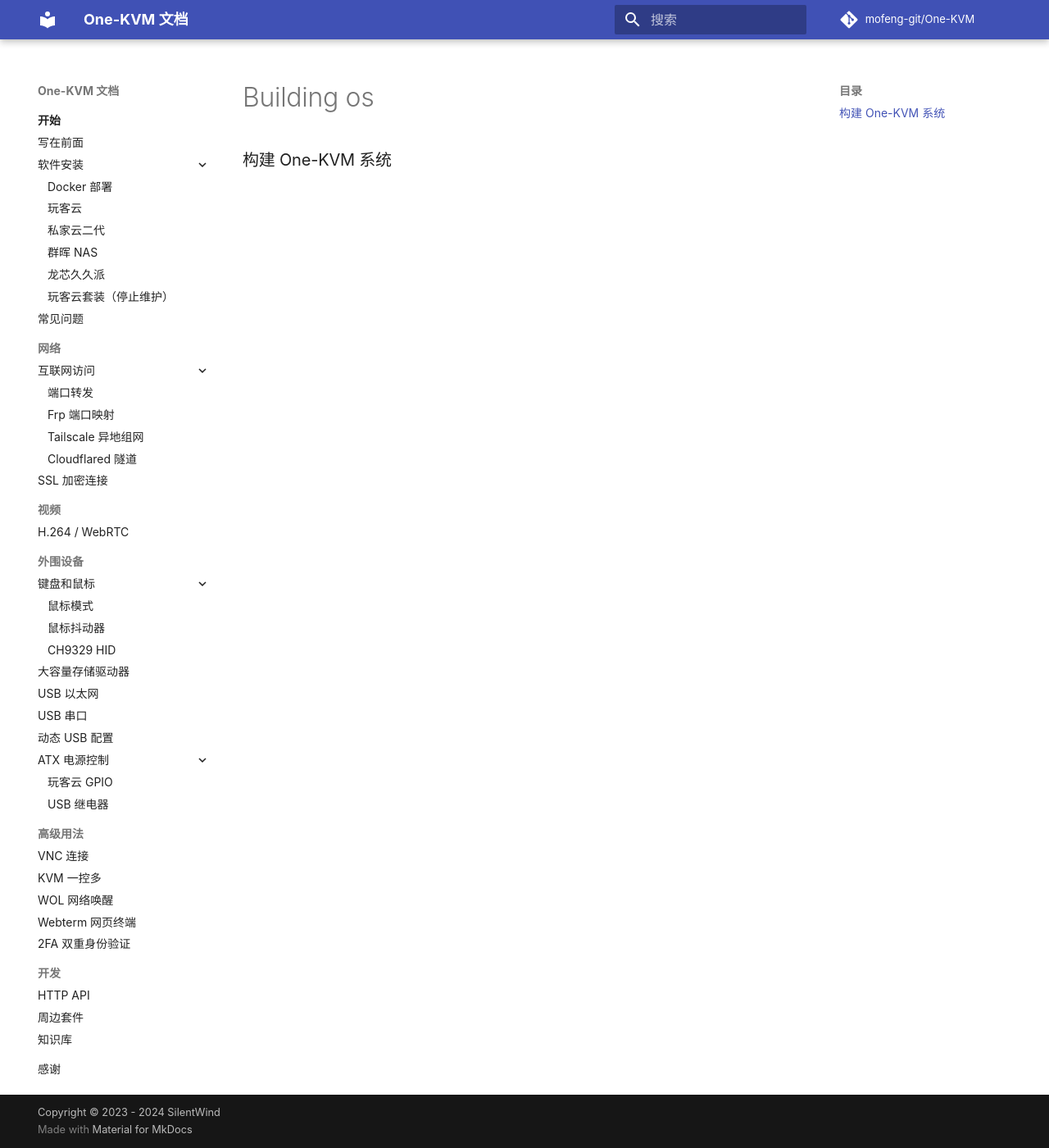
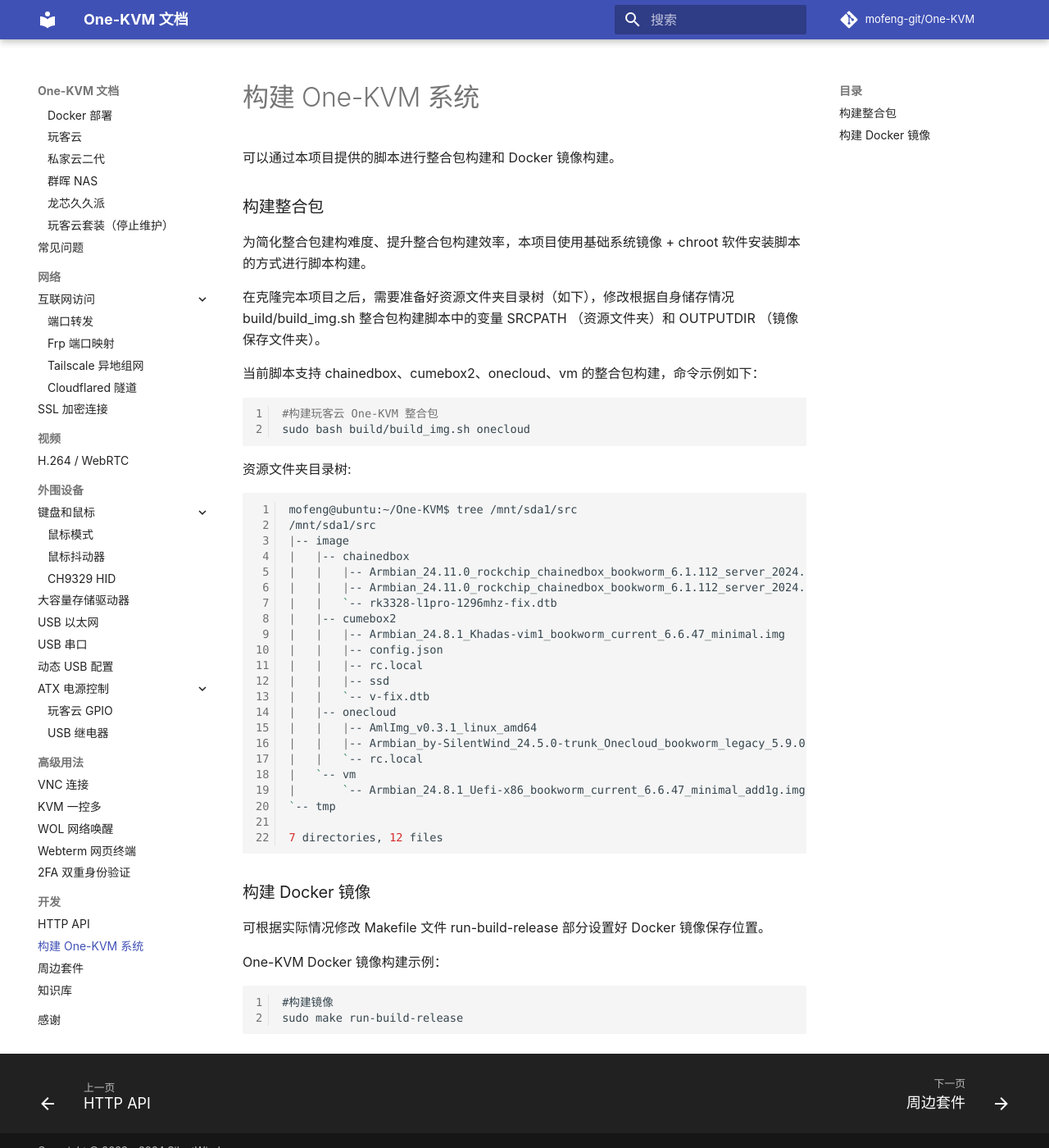
Before and after one commit to mofeng-git/One-KVM_WEB, an MkDocs documentation site: the page built from docs/building_os.md, in a window 1280 px wide and 1400 px high. Shown: the whole window at 82% size. Built offline with MkDocs 1.6.1 and Material for MkDocs 9.7.7, drawn with Linux system fonts in a browser that asks for light colours; comment, search, counter and statistics services are not loaded.

Commit message:
更新文档

````diff
--- a/docs/building_os.md
+++ b/docs/building_os.md
@@ -1 +1,51 @@
-### 构建 One-KVM 系统
+可以通过本项目提供的脚本进行整合包构建和 Docker 镜像构建。
+
+### 构建整合包
+
+为简化整合包建构难度、提升整合包构建效率，本项目使用基础系统镜像 + chroot 软件安装脚本的方式进行脚本构建。
+
+在克隆完本项目之后，需要准备好资源文件夹目录树（如下），修改根据自身储存情况 build/build_img.sh 整合包构建脚本中的变量 SRCPATH （资源文件夹）和 OUTPUTDIR （镜像保存文件夹）。
+
+当前脚本支持 chainedbox、cumebox2、onecloud、vm 的整合包构建，命令示例如下：
+
+```bash
+#构建玩客云 One-KVM 整合包
+sudo bash build/build_img.sh onecloud
+```
+
+资源文件夹目录树:
+```bash
+mofeng@ubuntu:~/One-KVM$ tree /mnt/sda1/src
+/mnt/sda1/src
+|-- image
+|   |-- chainedbox
+|   |   |-- Armbian_24.11.0_rockchip_chainedbox_bookworm_6.1.112_server_2024.10.02.img
+|   |   |-- Armbian_24.11.0_rockchip_chainedbox_bookworm_6.1.112_server_2024.10.02_add800m.img
+|   |   `-- rk3328-l1pro-1296mhz-fix.dtb
+|   |-- cumebox2
+|   |   |-- Armbian_24.8.1_Khadas-vim1_bookworm_current_6.6.47_minimal.img
+|   |   |-- config.json
+|   |   |-- rc.local
+|   |   |-- ssd
+|   |   `-- v-fix.dtb
+|   |-- onecloud
+|   |   |-- AmlImg_v0.3.1_linux_amd64
+|   |   |-- Armbian_by-SilentWind_24.5.0-trunk_Onecloud_bookworm_legacy_5.9.0-rc7_minimal.burn.img
+|   |   `-- rc.local
+|   `-- vm
+|       `-- Armbian_24.8.1_Uefi-x86_bookworm_current_6.6.47_minimal_add1g.img
+`-- tmp
+
+7 directories, 12 files
+```
+
+### 构建 Docker 镜像
+
+可根据实际情况修改 Makefile 文件 run-build-release 部分设置好 Docker 镜像保存位置。
+
+One-KVM Docker 镜像构建示例：
+
+```
+#构建镜像
+sudo make run-build-release
+```
--- a/mkdocs.yml
+++ b/mkdocs.yml
@@ -110,7 +110,7 @@ nav:
 
     - "开发":
       - "HTTP API": api.md
-      #- "构建 One-KVM 系统": building_os.md
+      - "构建 One-KVM 系统": building_os.md
       - "周边套件": parts_library.md
       - "知识库": develop.md
 
````
Also changed, not shown: docs/2k0300.md (+3 -0 lines), docs/docker_install.md (+3 -0 lines), docs/onecloud_guide.md (+1 -1 lines), docs/synology_install.md (+3 -0 lines).
